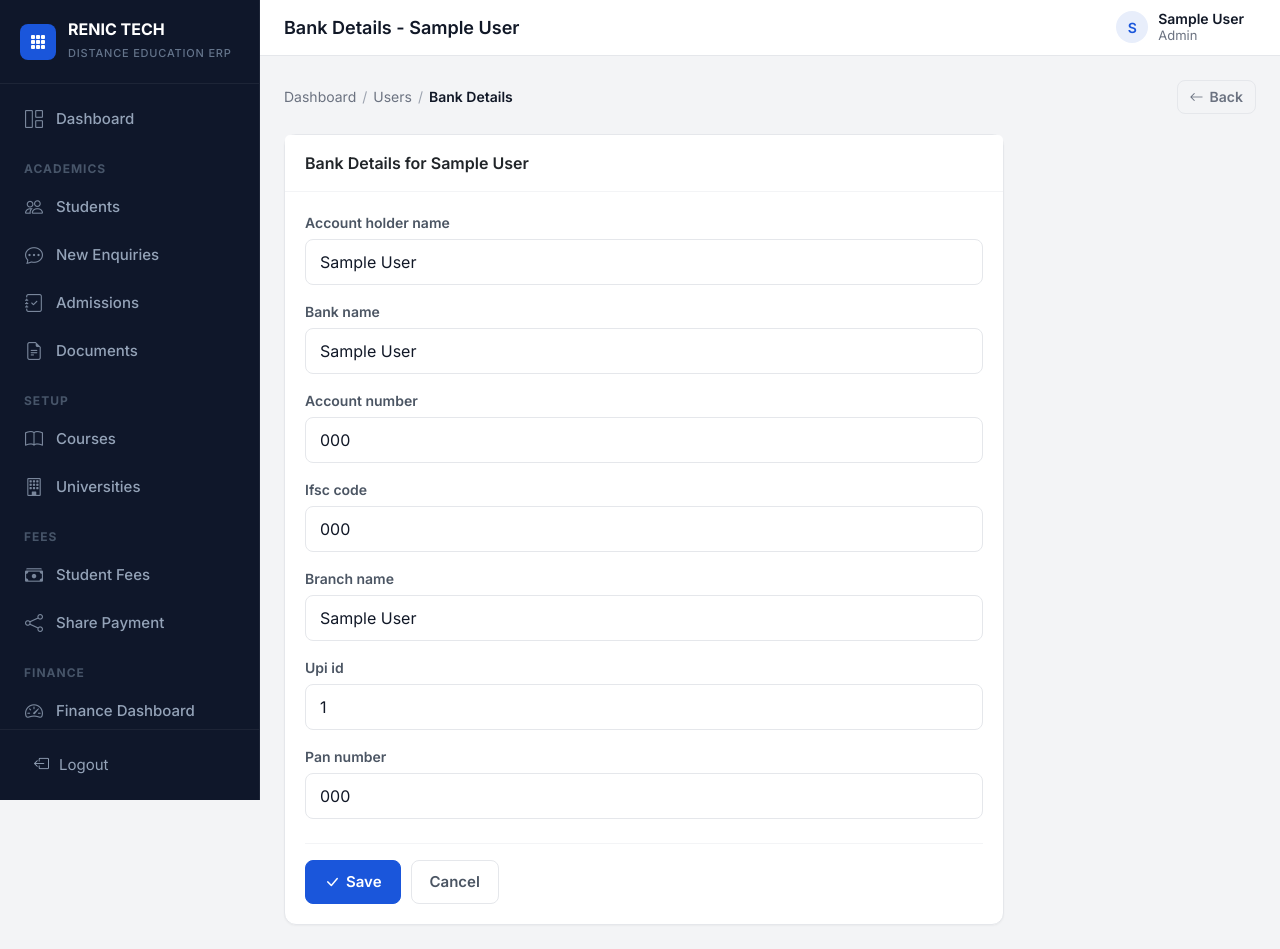
After one commit to kavipriyaraj-code/distance-erp, a Django app: page /users/1/bank-details/ in a window 1280 px wide. The commit adds this page. Run offline with Django 5.2, Linux system fonts and the light colour scheme; a user stored in the database is signed in; tables that the repository leaves empty hold one stand-in row (values such as "Sample post").

Commit message:
Add staff bank details management in user management

```diff
--- a/accounts/forms.py
+++ b/accounts/forms.py
@@ -1,6 +1,6 @@
 from django import forms
 from django.contrib.auth.forms import AuthenticationForm
-from .models import User
+from .models import User, StaffBankDetails
 
 
 class LoginForm(AuthenticationForm):
@@ -76,3 +76,18 @@ class ChangePasswordForm(forms.Form):
         if cleaned.get('new_password') != cleaned.get('confirm_password'):
             raise forms.ValidationError('Passwords do not match')
         return cleaned
+
+
+class StaffBankDetailsForm(forms.ModelForm):
+    class Meta:
+        model = StaffBankDetails
+        fields = ['account_holder_name', 'bank_name', 'account_number', 'ifsc_code', 'branch_name', 'upi_id', 'pan_number']
+        widgets = {
+            'account_holder_name': forms.TextInput(attrs={'class': 'form-control'}),
+            'bank_name': forms.TextInput(attrs={'class': 'form-control'}),
+            'account_number': forms.TextInput(attrs={'class': 'form-control'}),
+            'ifsc_code': forms.TextInput(attrs={'class': 'form-control'}),
+            'branch_name': forms.TextInput(attrs={'class': 'form-control'}),
+            'upi_id': forms.TextInput(attrs={'class': 'form-control'}),
+            'pan_number': forms.TextInput(attrs={'class': 'form-control'}),
+        }
--- a/accounts/models.py
+++ b/accounts/models.py
@@ -41,3 +41,19 @@ class User(AbstractUser):
     @property
     def is_accounts(self):
         return self.role == 'accountant'
+
+
+class StaffBankDetails(models.Model):
+    user = models.OneToOneField(User, on_delete=models.CASCADE, related_name='bank_details')
+    account_holder_name = models.CharField(max_length=150, blank=True)
+    bank_name = models.CharField(max_length=150, blank=True)
+    account_number = models.CharField(max_length=30, blank=True)
+    ifsc_code = models.CharField(max_length=15, blank=True)
+    branch_name = models.CharField(max_length=150, blank=True)
+    upi_id = models.CharField(max_length=50, blank=True)
+    pan_number = models.CharField(max_length=15, blank=True)
+    created_at = models.DateTimeField(auto_now_add=True)
+    updated_at = models.DateTimeField(auto_now=True)
+
+    def __str__(self):
+        return f"Bank Details - {self.user.get_full_name() or self.user.username}"
--- a/accounts/urls.py
+++ b/accounts/urls.py
@@ -9,6 +9,7 @@ urlpatterns = [
     path('users/create/', views.user_create, name='user_create'),
     path('users/<int:pk>/edit/', views.user_edit, name='user_edit'),
     path('users/<int:pk>/delete/', views.user_delete, name='user_delete'),
+    path('users/<int:pk>/bank-details/', views.staff_bank_details, name='staff_bank_details'),
     path('profile/', views.profile, name='profile'),
     path('profile/change-password/', views.change_password, name='change_password'),
     path('password-reset/', auth_views.PasswordResetView.as_view(
--- a/accounts/views.py
+++ b/accounts/views.py
@@ -5,8 +5,9 @@ from django.contrib import messages
 from django.db.models import Q
 from django.http import HttpResponseForbidden
 from .models import User
-from .forms import LoginForm, UserForm, UserCreateForm, ProfileForm, ChangePasswordForm
+from .forms import LoginForm, UserForm, UserCreateForm, ProfileForm, ChangePasswordForm, StaffBankDetailsForm
 from .decorators import admin_required, role_required
+from .models import StaffBankDetails
 from core.audit import log_action
 
 
@@ -118,3 +119,19 @@ def change_password(request):
     else:
         form = ChangePasswordForm()
     return render(request, 'accounts/change_password.html', {'form': form})
+
+
+@login_required
+@admin_required
+def staff_bank_details(request, pk):
+    user_obj = get_object_or_404(User, pk=pk)
+    bank_details, created = StaffBankDetails.objects.get_or_create(user=user_obj)
+    if request.method == 'POST':
+        form = StaffBankDetailsForm(request.POST, instance=bank_details)
+        if form.is_valid():
+            form.save()
+            messages.success(request, f'Bank details saved for {user_obj.get_full_name() or user_obj.username}.')
+            return redirect('user_list')
+    else:
+        form = StaffBankDetailsForm(instance=bank_details)
+    return render(request, 'accounts/staff_bank_details.html', {'form': form, 'staff_user': user_obj, 'bank_details': bank_details})
--- /dev/null
+++ b/templates/accounts/staff_bank_details.html
@@ -0,0 +1,35 @@
+{% extends 'base.html' %}
+{% block title %}Bank Details - {{ staff_user.get_full_name|default:staff_user.username }}{% endblock %}
+{% block page_title %}Bank Details - {{ staff_user.get_full_name|default:staff_user.username }}{% endblock %}
+{% block content %}
+<div class="breadcrumb-bar">
+    <div class="breadcrumb">
+        <a href="{% url 'dashboard' %}">Dashboard</a>
+        <span class="separator">/</span>
+        <a href="{% url 'user_list' %}">Users</a>
+        <span class="separator">/</span>
+        <span class="current">Bank Details</span>
+    </div>
+    <a href="{% url 'user_list' %}" class="btn btn-outline-secondary btn-sm"><i class="bi bi-arrow-left"></i> Back</a>
+</div>
+
+<div class="card" style="max-width:720px">
+    <div class="card-header"><span>Bank Details for {{ staff_user.get_full_name|default:staff_user.username }}</span></div>
+    <div class="card-body">
+        <form method="POST">
+            {% csrf_token %}
+            {% for field in form %}
+            <div class="form-group">
+                <label class="form-label">{{ field.label }}</label>
+                {{ field }}
+                {% if field.errors %}<div class="form-error">{{ field.errors.0 }}</div>{% endif %}
+            </div>
+            {% endfor %}
+            <div class="form-actions">
+                <button type="submit" class="btn btn-primary"><i class="bi bi-check-lg"></i> Save</button>
+                <a href="{% url 'user_list' %}" class="btn btn-secondary">Cancel</a>
+            </div>
+        </form>
+    </div>
+</div>
+{% endblock %}
--- a/templates/accounts/user_list.html
+++ b/templates/accounts/user_list.html
@@ -46,6 +46,7 @@
                 <td>
                     <div class="btn-group-actions">
                         <a href="{% url 'user_edit' u.pk %}" class="btn btn-sm btn-outline-primary"><i class="bi bi-pencil"></i></a>
+                        <a href="{% url 'staff_bank_details' u.pk %}" class="btn btn-sm btn-outline-success" title="Bank Details"><i class="bi bi-bank"></i></a>
                         {% if u != user %}
                         <button type="button" class="btn btn-sm btn-outline-danger" data-bs-toggle="modal" data-bs-target="#deleteUser{{ u.pk }}"><i class="bi bi-trash"></i></button>
                         {% endif %}
```
Also changed, not shown: accounts/migrations/0004_staffbankdetails.py (added).
